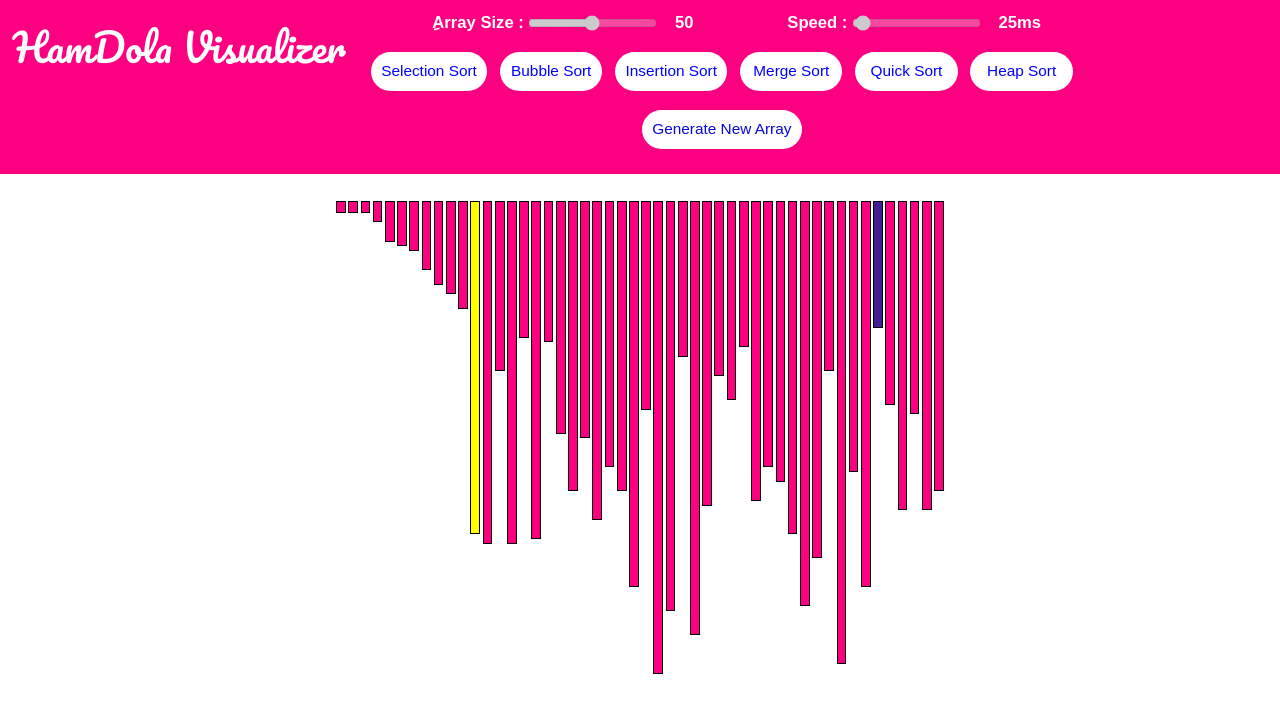
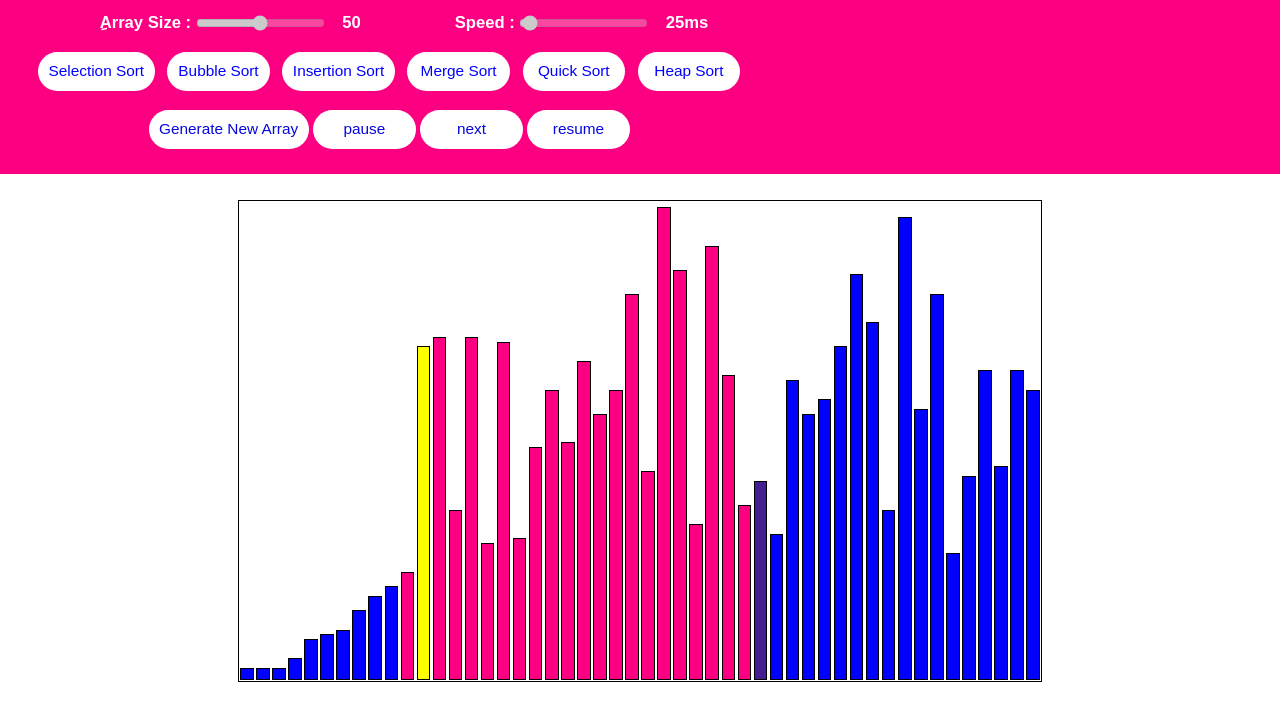
Before and after one commit to prakash1998yadav/Sorting-Visualizer, a plain HTML site: page index.html in a window 1280 px wide. Both pictures are taken after a click on the button "Selection Sort". Drawn offline with Linux system fonts and the light colour scheme.

Commit message:
commit added

```diff
--- a/App/script.js
+++ b/App/script.js
@@ -40,14 +40,67 @@ function Finished_Sorting() {
 
 function generateBars(n = -1) {
 	bars = [];
+	//initialBarsState = [];
 	let container = document.getElementById("container");
+	container.style.flexDirection = 'rowp';
 	n = n < 0 ? Math.random() * 20 : n;
 	for (let i = 0; i < n; i++) {
 		bars.push('<div class="bar" id="' + i + '" style="height:' + Math.floor(2 + Math.random() * 98) + '%"></div>');
-	}
-	container.innerHTML = bars.join('');
+;
+
 	}
 
+	container.innerHTML = bars.join('');
+
+}
+
+let isPaused = false;
+let currentStep = 0;
+let steps = [];
+
+function pause() {
+    isPaused = true;
+}
+
+function resume() {
+    isPaused = false;
+    executeNextStep();
+}
+
+let initialBarsState = [];
+
+    function resetBars() {
+      let container = document.getElementById("container");
+      container.innerHTML = initialBarsState.join('');
+      isPaused = false;
+      currentStep = 0;
+    }
+
+async function SleepWithPause(ms) {
+    while (isPaused) {
+        await new Promise(resolve => setTimeout(resolve, 100));
+    }
+    return new Promise(resolve => setTimeout(resolve, ms));
+}
+
+function executeNextStep() {
+    if (currentStep < steps.length) {
+        steps[currentStep]();
+        currentStep++;
+    } else {
+        Finished_Sorting();
+    }
+}
+
+function executePreviousStep() {
+    if (currentStep > 0) {
+        currentStep--;
+        resetBars(); // You need to implement a function to reset the bars to the state before the current step.
+        for (let i = 0; i < currentStep; i++) {
+            steps[i]();
+        }
+    }
+}
 
 function Sleep(ms) {
 	return new Promise(resolve => setTimeout(resolve, ms));
@@ -72,32 +125,41 @@ async function SelectionSort() {
         let curr_id = bars[i].split('id="')[1].split('"')[0];
         document.getElementById(curr_id).style.backgroundColor = selected;
         let sound = MapRange(document.getElementById(curr_id).style.height.split('%')[0], 2, 100, 500, 1000);
-		beep(100, sound, delay)
+        beep(100, sound, delay);
+        await SleepWithPause(delay / 5.0);
         for (let j = i + 1; j < bars.length; j++) {
             let nxt_ele = bars[j].split('id="')[1].split('"')[0];
             document.getElementById(nxt_ele).style.backgroundColor = chng;
             let a = parseInt(bars[mn_ind].split(/[:%]/)[1]);
             let b = parseInt(bars[j].split(/[:%]/)[1]);
             if (a > b) mn_ind = j;
-			await Sleep(delay / 5.0);
+            await SleepWithPause(delay / 5.0);
             document.getElementById(nxt_ele).style.backgroundColor = def;
         }
 
         let nxt_ele = bars[mn_ind].split('id="')[1].split('"')[0];
         document.getElementById(nxt_ele).style.backgroundColor = selected;
-		await Sleep(2 * delay / 5.0);
+        await SleepWithPause(2 * delay / 5.0);
 
         let tmp = bars[mn_ind];
         bars[mn_ind] = bars[i];
         bars[i] = tmp;
 
         container.innerHTML = bars.join('');
-		await Sleep(2 * delay / 5.0);
+        await SleepWithPause(2 * delay / 5.0);
         document.getElementById(curr_id).style.backgroundColor = def;
         document.getElementById(nxt_ele).style.backgroundColor = def;
+
+        steps.push(() => {
+            // This function represents the state of bars at this step
+            container.innerHTML = bars.join('');
+            document.getElementById(curr_id).style.backgroundColor = def;
+            document.getElementById(nxt_ele).style.backgroundColor = def;
+        });
     }
     Finished_Sorting();
 }
+
 
 
 
--- a/index.html
+++ b/index.html
@@ -10,7 +10,6 @@
 
 <body>
 	<div class="header">
-		<h1>HamDola Visualizer</h1>
 		<div class="vars">
 			<div class="range">
 				<div class="slide"><label for="bars">ِArray Size</label> : <input id="bars" type="range" name="bars"
@@ -21,6 +20,7 @@
 					<span id="d"></span></div>
 			</div>
 			<div class="sorts">
+
 				<input type="button" onclick="SelectionSort()" value="Selection Sort">
 				<input type="button" onclick="BubbleSort()" value="Bubble Sort">
 				<input type="button" onclick="InsertionSort()" value="Insertion Sort">
@@ -29,6 +29,9 @@
 				<input type="button" onclick="HeapSort()" value="Heap Sort"><br><br>
 			</div>
 			<button onclick="reset()">Generate New Array</button>
+			<button onclick="pause()">pause</button>
+			<button onclick="executeNextStep()">next</button>
+			<button onclick="executePreviousStep()">resume</button>
 		</div>
 	</div>
 	<div id="container">
--- a/style/index.css
+++ b/style/index.css
@@ -13,6 +13,11 @@
   	width: -moz-max-content;
  	width: -webkit-max-content;
 	height: 60%;
+	border: 0.05vw solid black;
+	align-items:  flex-end;
+
+
+
 }
 
 #b{
@@ -28,6 +33,9 @@
 }
 #bars, #delay{
 	vertical-align: middle;
+
+
+
 }
 
 .header{
@@ -58,9 +66,9 @@ h1{
 }
 .bar{
 	border: 0.05vw solid black;
-	width:0.6vw;
+	width:0.9vw;
 	margin:0.1vw;
-	background-color: #fd0081;
+	background-color: blue;
 }
 .sorts{
 	display: flex;
```
Lines whose indentation alone changed are shown as unchanged.
